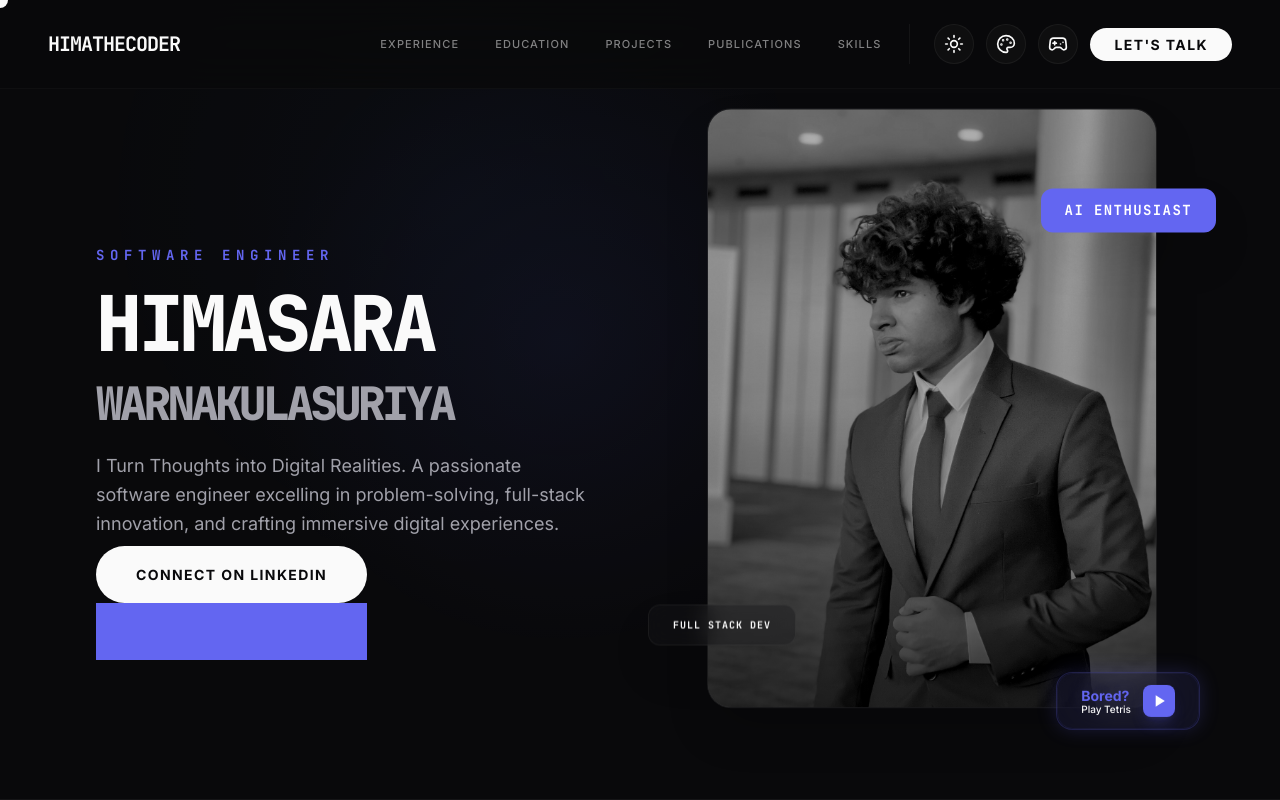
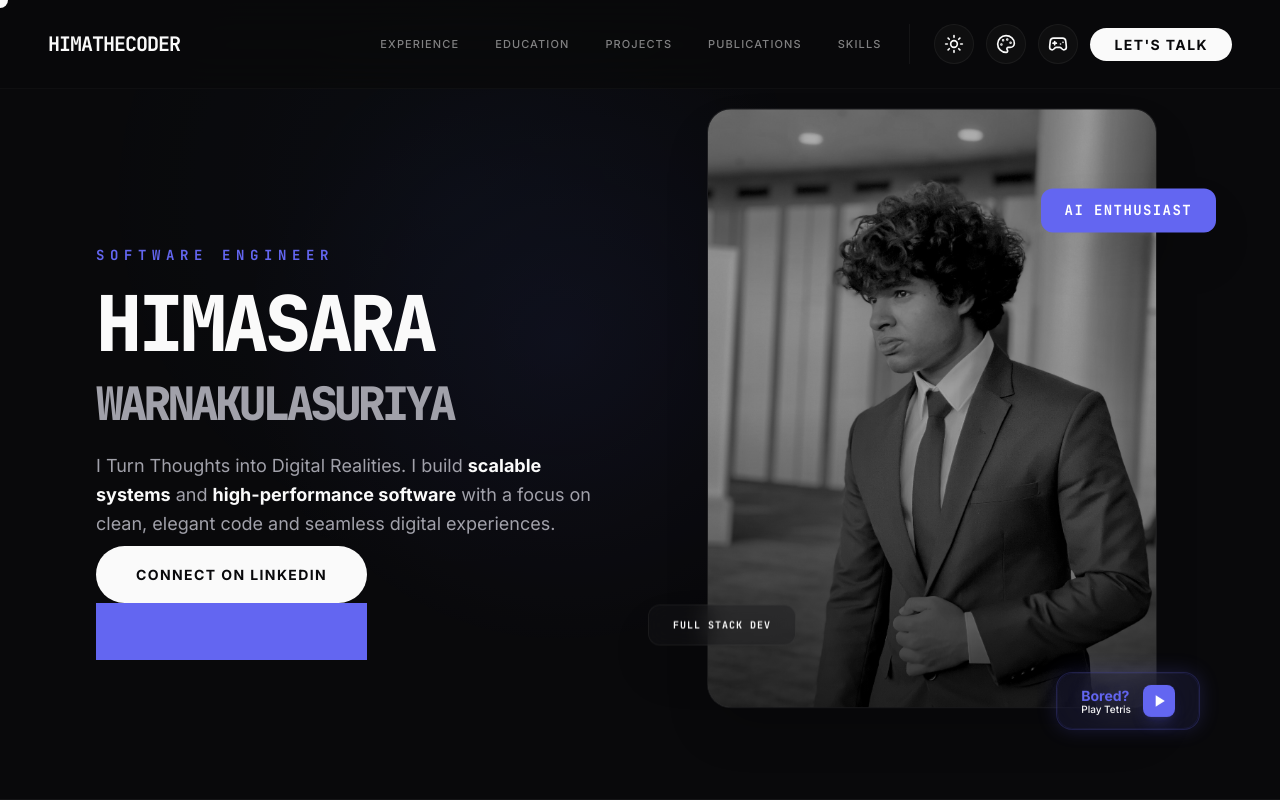
Before and after one commit to Himaw/himathecoder, a Next.js app: page / in a window 1280 px wide. Shown: the top 800 px of the page. Built offline with nearby package versions, Linux system fonts and the light colour scheme.

Commit message:
style: update hero section description to emphasize scalable systems and high-performance software

```diff
--- a/components/sections/Hero.tsx
+++ b/components/sections/Hero.tsx
@@ -36,7 +36,7 @@ export default function Hero() {
           transition={{ duration: 0.8, delay: 0.4 }}
           className="max-w-xl text-base text-[var(--muted)] md:text-base lg:text-lg leading-relaxed"
         >
-          I Turn Thoughts into Digital Realities. A passionate software engineer excelling in problem-solving, full-stack innovation, and crafting immersive digital experiences.
+          I Turn Thoughts into Digital Realities. I build <span className="font-bold text-[var(--foreground)]">scalable systems</span> and <span className="font-bold text-[var(--foreground)]">high-performance software</span> with a focus on clean, elegant code and seamless digital experiences.
         </motion.p>
 
         <motion.div
```
